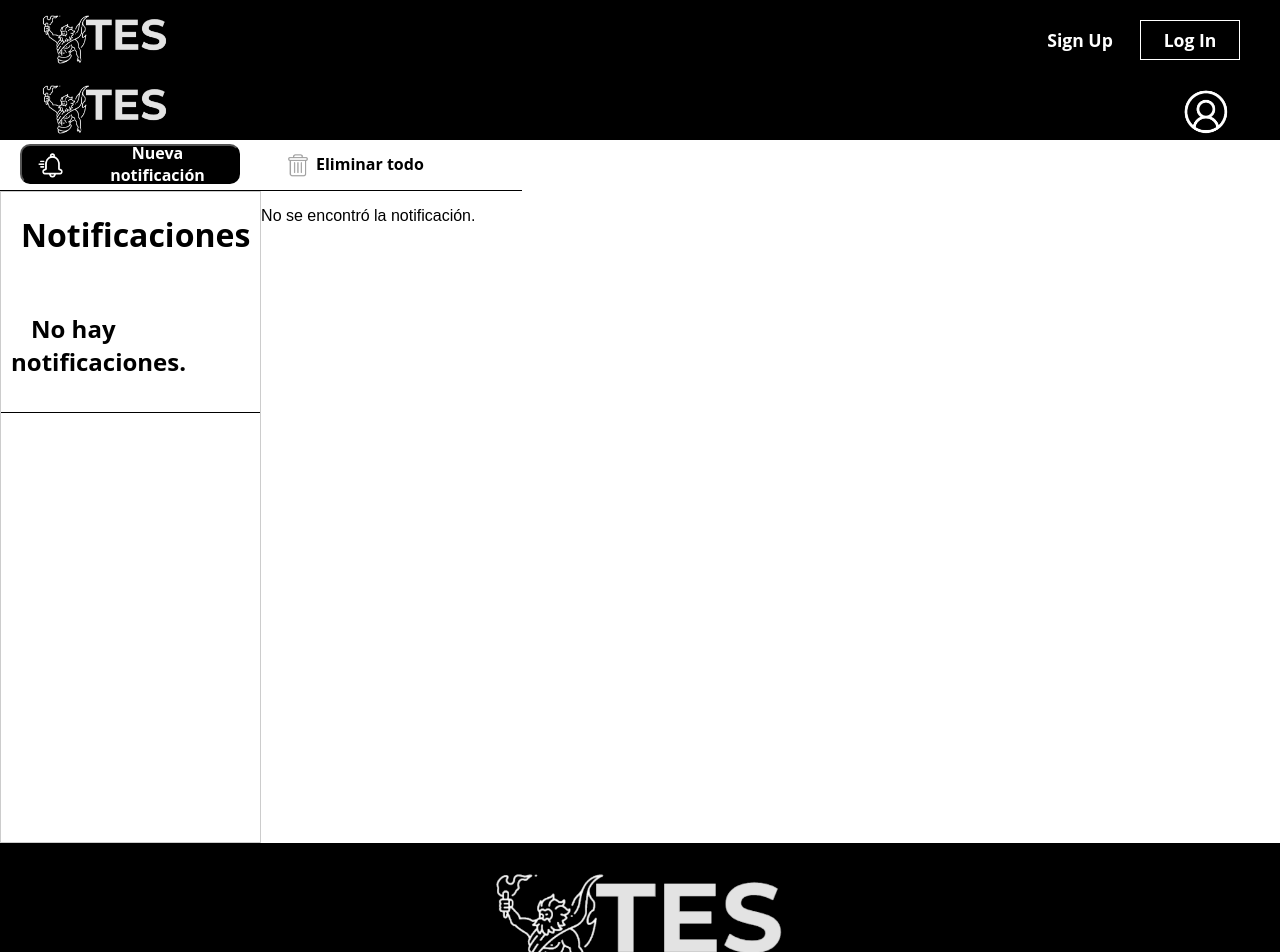
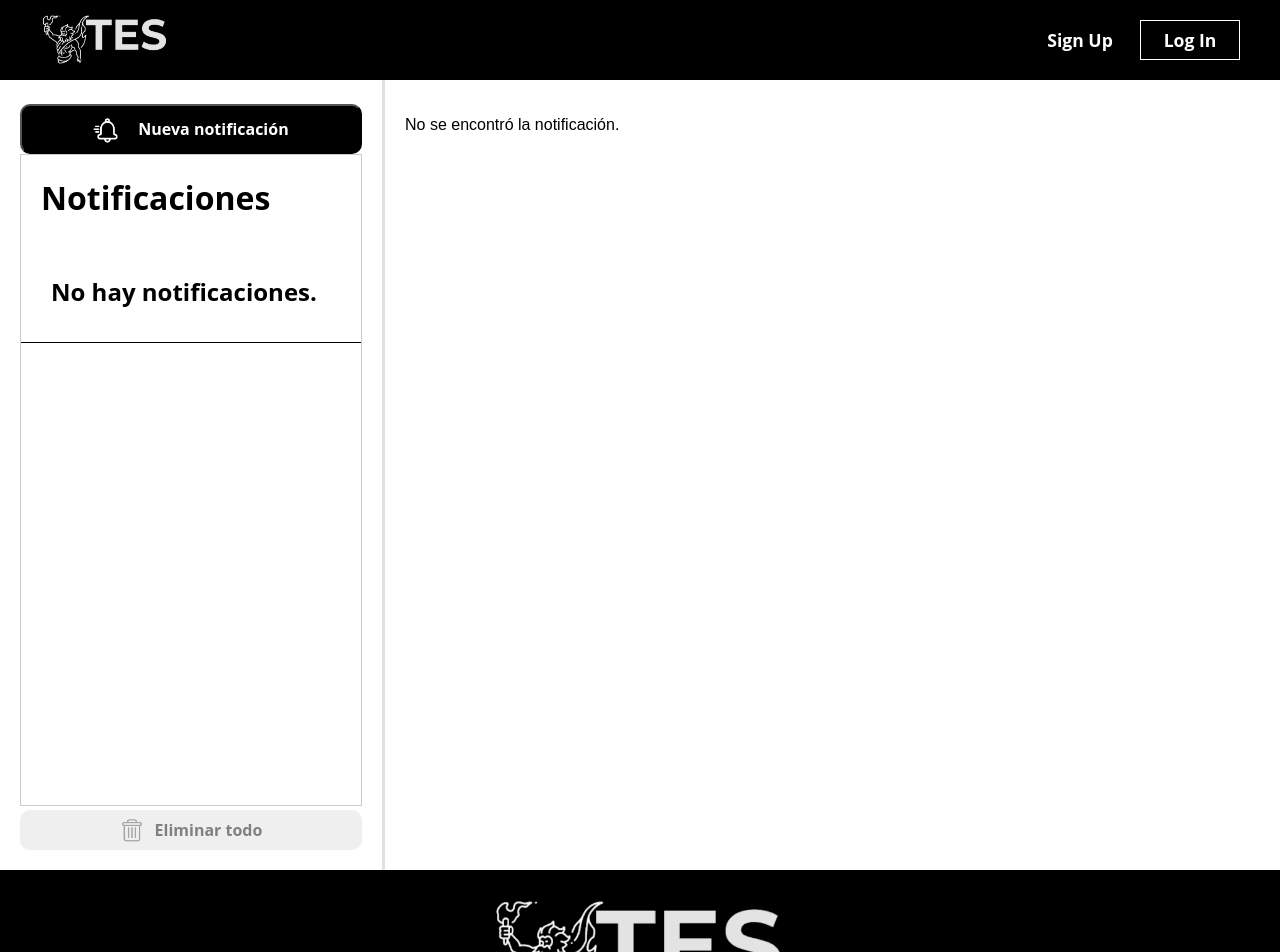
Before and after one commit to DanielGarQ/NotificationFrontEnd, an Angular app: page /inbox/list in a window 1280 px wide. Shown: the top 952 px of the page. Built offline with nearby package versions, Linux system fonts and the light colour scheme.

Commit message:
-FIX send notification component layout

```diff
--- a/src/app/app.module.ts
+++ b/src/app/app.module.ts
@@ -16,8 +16,6 @@ import { PersonaService } from './service/persona.service';
 import { HeaderV2Component } from './components/header-v2/header-v2.component';
 import { FooterV2Component } from './components/footer-v2/footer-v2.component';
 import { BrowserAnimationsModule } from '@angular/platform-browser/animations';
-import {MatTooltipModule} from '@angular/material/tooltip';
-import {MatButtonModule} from '@angular/material/button';
 import { HomeComponent } from './components/home/home.component';
 
 @NgModule({
@@ -40,8 +38,6 @@ import { HomeComponent } from './components/home/home.component';
     FormsModule,
     HttpClientModule,
     BrowserAnimationsModule,
-    MatTooltipModule,
-    MatButtonModule
   ],
   providers: [AuthService, PersonaService],
   bootstrap: [AppComponent]
--- a/src/app/feature/inbox/components/inbox/inbox.component.html
+++ b/src/app/feature/inbox/components/inbox/inbox.component.html
@@ -1,12 +1,18 @@
-<app-session-header></app-session-header>
-<div class="top-buttons">
-  <app-top-buttons></app-top-buttons>
-</div>
 <div class="inbox">
-  <div class="notificaciones">
-    <app-notifications-list></app-notifications-list>
+  <div class="sidebar">
+    <button class="new-notification-button" (click)="navigateToSendNotification()">
+      <img src="assets/enviar notificacion.png" class="new-notification-icon" />
+      Nueva notificación
+    </button>
+    <app-notifications-list />
+    <button class="Delete-all-button">
+      <img src="assets/basurero gris.png" class="trash-icon" />
+      Eliminar todo
+    </button>
   </div>
-  <div class="notification-content">
-    <app-notification-content></app-notification-content>
+  <div class="divider"></div>
+  <!-- Divider -->
+  <div class="detail">
+    <app-notification-content />
   </div>
 </div>
--- a/src/app/feature/inbox/components/inbox/inbox.component.scss
+++ b/src/app/feature/inbox/components/inbox/inbox.component.scss
@@ -1,7 +1,78 @@
-.inbox{
-  display: flex;
+.inbox {
+  display: grid;
+  // grid-template-columns: 40% 60%;
+  grid-template-columns: 3fr 1px 2fr;
+  height: 100%;
 }
 
-.notificaciones, .notification-content{
-  flex: 1;
+.sidebar {
+  background-color: white;
+  border: 1px;
+  padding: 20px;
+  border-right: 1px solid #e0e0e0;
 }
+
+.detail {
+  background-color: white;
+  padding: 20px;
+  border-left: 1px solid #e0e0e0;
+}
+
+.divider {
+  background-color: #e0e0e0; /* Divider gris */
+  width: 1px;
+}
+
+.new-notification-button{
+  margin-top: 4px;
+  height: 50px;
+  width: 100%;
+  // margin-left: 20px;
+  background-color: black;
+  display: inline-flex;
+  align-items: center;
+  font-family: 'Open Sans', sans-serif;
+  font-weight: bold;
+  font-size: 1rem;
+  color: white;
+  border-radius: 10px;
+  -webkit-border-radius: 10px;
+  -moz-border-radius: 10px;
+  -ms-border-radius: 10px;
+  -o-border-radius: 10px;
+  justify-content: center;
+  cursor: pointer;
+}
+
+.Delete-all-button{
+  margin-top: 4px;
+  height: 40px;
+  width: 100%;
+  border: none;
+  display: inline-flex;
+  align-items: center;
+  justify-content: center;
+  font-family: 'Open Sans', sans-serif;
+  font-weight: bold;
+  font-size: 1rem;
+  color: gray;
+  cursor: pointer;
+  border-radius: 10px;
+  -webkit-border-radius: 10px;
+  -moz-border-radius: 10px;
+  -ms-border-radius: 10px;
+  -o-border-radius: 10px;
+}
+
+.new-notification-icon{
+    height: 25px;
+    width: 25px;
+    margin-right: 20px;
+    margin-top: 2px;
+}
+
+.trash-icon{
+    height: 25px;
+    width: 25px;
+    margin-right: 10px;
+}
--- a/src/app/feature/inbox/components/inbox/inbox.component.ts
+++ b/src/app/feature/inbox/components/inbox/inbox.component.ts
@@ -1,10 +1,22 @@
 import { Component } from '@angular/core';
+import { Router } from '@angular/router';
 
 @Component({
   selector: 'app-inbox',
   templateUrl: './inbox.component.html',
-  styleUrls: ['./inbox.component.scss']
+  styleUrls: ['./inbox.component.scss'],
 })
 export class InboxComponent {
 
+  constructor(private router: Router) {}
+
+  navigateToSendNotification(): void {
+    if (localStorage.getItem('persona')) {
+      this.router.navigate(['/send-notification']);
+    } else {
+      alert('Debe iniciar sesión o registrarse primero.');
+      this.router.navigate(['/login']);
+    }
+  }
+
 }
--- a/src/app/feature/inbox/components/notification-content/notification-content.component.scss
+++ b/src/app/feature/inbox/components/notification-content/notification-content.component.scss
@@ -1,4 +1,5 @@
 ¿.notification-details-container {
+  width: 100%;
   height: 650px;
   border: 1px solid #ccc;
   background-color: #dedede;
--- a/src/app/feature/send-notification/components/notification-details/notification-details.component.html
+++ b/src/app/feature/send-notification/components/notification-details/notification-details.component.html
@@ -6,7 +6,7 @@
     <div class="message-box">
       <textarea [value]="notificationContent" (input)="onInput($event)" rows="10" cols="50" placeholder="Contenido"></textarea>
     </div>
-    <div>
+    <div class="buttons">
       <button class="box-button-1">Programar</button>
       <button class="box-button-2">Enviar</button>
     </div>
--- a/src/app/feature/send-notification/components/notification-details/notification-details.component.scss
+++ b/src/app/feature/send-notification/components/notification-details/notification-details.component.scss
@@ -1,40 +1,51 @@
 .box-form-container{
+  display: flex;
+  flex-direction: column;
   background-color: white;
-  height: 610px;
-  width: 650px;
-  margin-top: 20px;
-  margin-left: 40px;
+  max-width: 650px;
+  justify-content: center;
+  align-items: center;
+  position: absolute;
+  top: 50%;
+  left: 50%;
   border: solid;
+  transform: translate(-50%, -50%);
+  padding: 30px;
 }
 
 .notification-tittle{
-  margin-top: 15px;
-  margin-left: 20px;
   background-color: white;
   border: none;
   border-bottom: 1px solid black;
   outline: none;
-  width: 600px;
+  min-width: 450px;
   position: center;
   height: 80px;
-  font-size: larger;
+  font-size: x-large;
+  font-weight: bold;
 }
 
 .message-box{
-  margin-top: 40px;
-  margin-left: 50px;
+  display: flex;
+  padding-top: 40px;
+  width: 80%;
+  height: 100%;
 }
 
 textarea{
   width: 100%;
-  max-width: 550px;
+  height: 95%;
   height: 300px;
+}
+
+.buttons {
+  display: flex;
+  width: 100%;
+  justify-content: space-around;
 }
 
 .box-button-1{
     margin-top: 30px;
-    margin-left: 120px;
-    margin-right: 50px;
     background-color: black;
     color: white;
     width: 155px;
@@ -47,13 +58,12 @@ textarea{
     font-family: 'Open Sans', sans-serif;
     font-size: 1.1rem;
     font-weight: bold;
+    cursor: pointer;
 
 }
 
 .box-button-2{
     margin-top: 30px;
-    margin-left: 60px;
-    margin-right: 80px;
     background-color: black;
     color: white;
     width: 155px;
@@ -66,4 +76,5 @@ textarea{
     font-family: 'Open Sans', sans-serif;
     font-size: 1.1rem;
     font-weight: bold;
+    cursor: pointer;
 }
--- a/src/app/feature/send-notification/components/send-notification/send-notification.component.html
+++ b/src/app/feature/send-notification/components/send-notification/send-notification.component.html
@@ -1,4 +1,3 @@
-<app-session-header></app-session-header>
 <div class="send-notification">
   <div class="users-list">
     <app-users-list></app-users-list>
--- a/src/app/feature/send-notification/components/send-notification/send-notification.component.scss
+++ b/src/app/feature/send-notification/components/send-notification/send-notification.component.scss
@@ -1,12 +1,17 @@
 .send-notification{
   display: flex;
-  margin-top: 60px;
+  height: 100%;
+  width: 100%;
 }
 
-.users-list, .notification-details{
-  flex: 1;
+.users-list {
+  height: calc(100vh - 320px);
 }
 
 .notification-details{
+  display: flex;
+  position: relative;
+  height: 100%;
+  width: calc(100vw - 400px);
   background-color:  #dedede;
 }
--- a/src/app/feature/send-notification/components/users-list/users-list.component.html
+++ b/src/app/feature/send-notification/components/users-list/users-list.component.html
@@ -1,9 +1,11 @@
-<div class="users-list-container">
-  <h1>Destinatario(s)</h1>
+<!-- <div class="destinatarios"> -->
+  <!-- </div> -->
+  <div class="users-list-container">
+  <h2 style="position: sticky">Destinatario(s)</h2>
   <div *ngFor="let persona of personas" class="user-item">
-    <img src="assets/image.png" alt="User Icon">
-    <span>{{ persona.correoElectronico }}</span>
-    <input type="checkbox" [id]="persona.id" class="checkbox">
+    <img src="assets/image.png" alt="User Icon" />
+    <p>{{ persona.correoElectronico }}</p>
+    <input type="checkbox" [id]="persona.id" class="custom-checkbox" />
   </div>
   <div *ngIf="personas.length === 0" class="empty-list-message">
     No hay usuarios disponibles.
--- a/src/app/feature/send-notification/components/users-list/users-list.component.scss
+++ b/src/app/feature/send-notification/components/users-list/users-list.component.scss
@@ -1,23 +1,34 @@
 .users-list-container {
-  height: 650px;
-  border: 1px solid #ccc;
+  display: flex;
+  flex-direction: column;
+  position: relative;
+  max-height: 100%;
+  width: 400px;
   font-family: 'Open Sans', sans-serif;
   font-weight: bold;
   text-indent: 20px;
+  overflow-y: auto;
+}
+
+.destinatarios {
+  align-items: center;
+  text-indent: 20px;
+  border-bottom: 1px solid #ccc;
 }
 
 .user-item {
   display: flex;
   align-items: center;
   padding: 10px;
-  border-bottom: 1px solid black;
+  border-top: 1px solid #ccc;
   font-size: 1.5rem;
+  position: relative;
+  padding-left: 20px;
 }
 
 .user-item img {
-  width: 65px;
-  height: 60px;
-  margin-right: 10px;
+  width: 45px;
+  height: 40px;
 }
 
 .user-item span {
@@ -25,10 +36,23 @@
 }
 
 .checkbox {
+  display: none;
+}
+
+.custom-checkbox {
+  display: inline-block;
   width: 20px;
   height: 20px;
-  margin-right: 30px;
-  position: relative;
+  right: 30px;
+  position: absolute;
+  border: 2px solid #000;
+  border-radius: 6px;
+  background-color: transparent;
+  cursor: pointer;
+}
+
+.checkbox:checked + .custom-checkbox {
+  background-color: black;
 }
 
 .empty-list-message {
@@ -36,3 +60,8 @@
   text-align: center;
   font-size: 1.2rem;
 }
+
+p {
+  font-size: medium;
+  text-align: center;
+}
```
